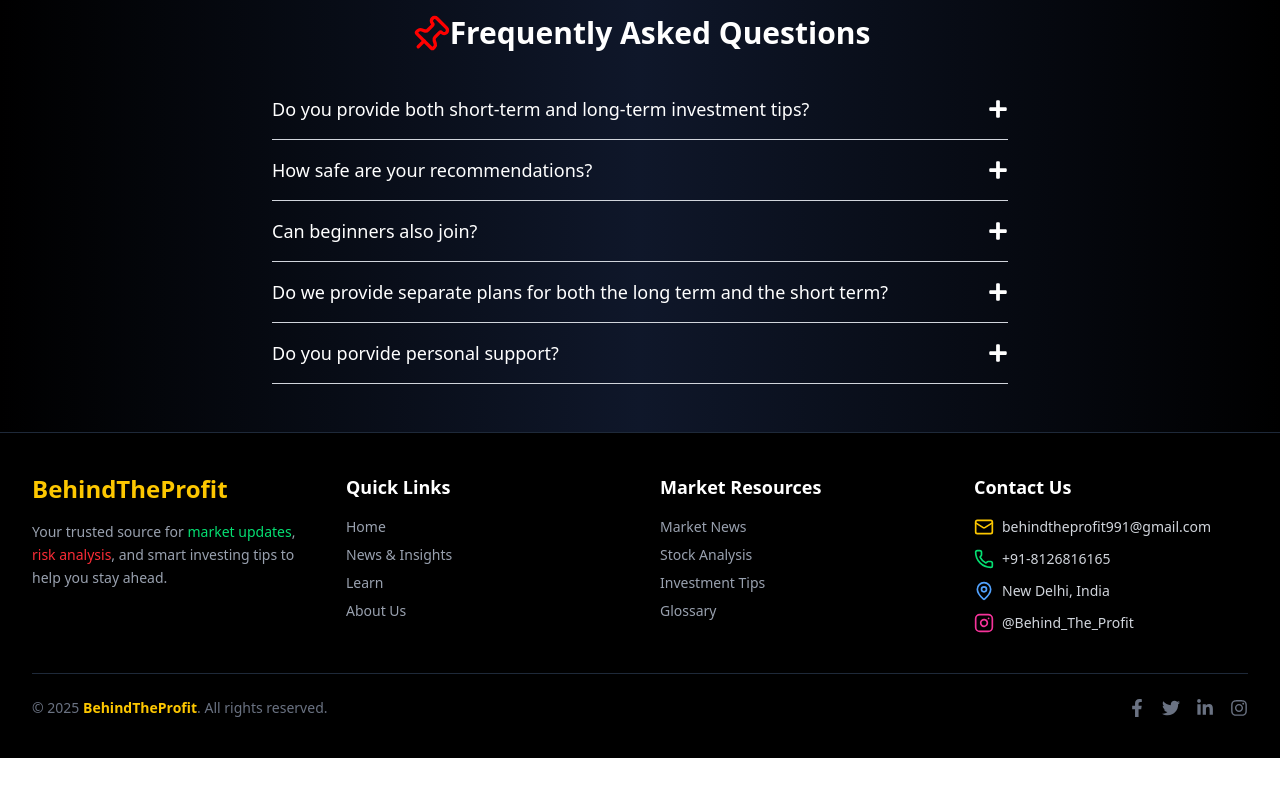
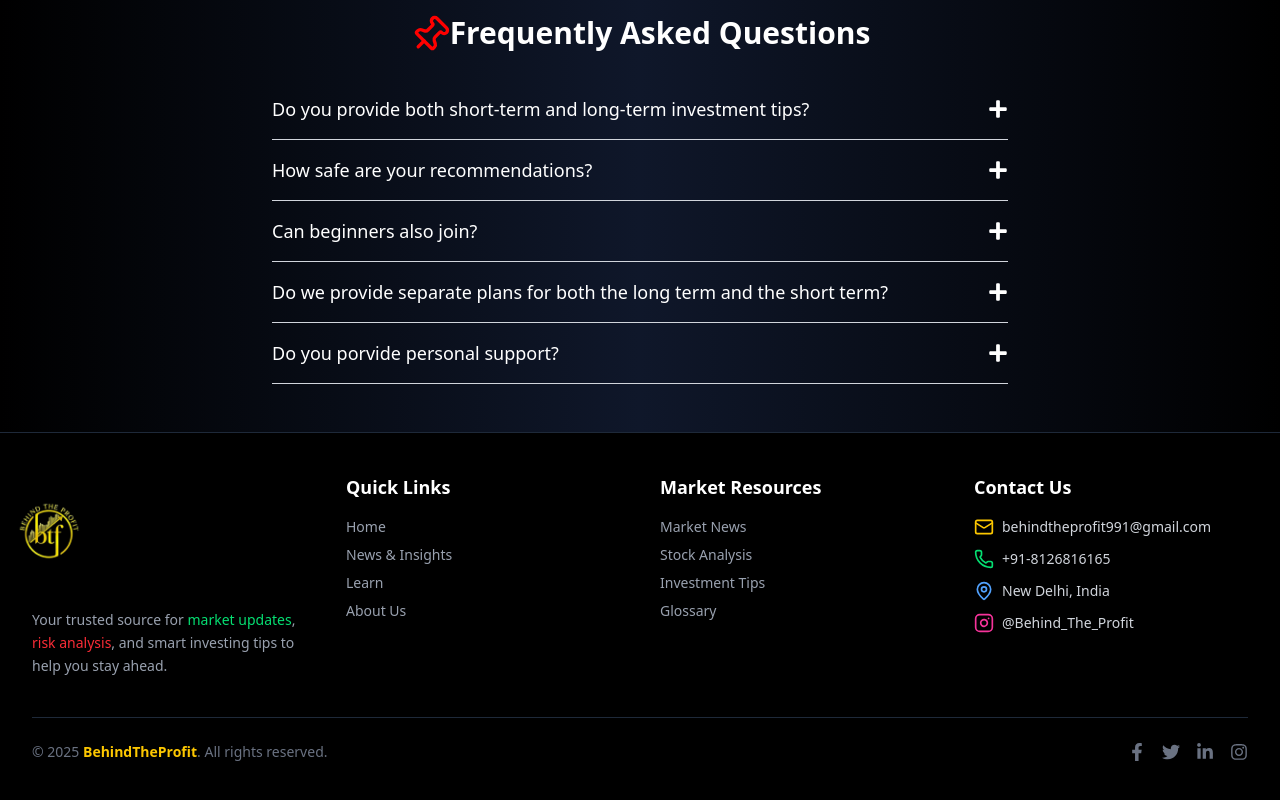
Before and after one commit to Anmolsharma1228/behindtheprofitportal, a React (Vite) app: page /Learn in a window 1280 px wide. Shown: the part 2465-3265 px from the top of the page. Before the commit the page ends 3223 px from the top, so only its background shows below. Built offline with nearby package versions, Linux system fonts and the light colour scheme.

Commit message:
Add logo in footer

```diff
--- a/src/components/Footer.jsx
+++ b/src/components/Footer.jsx
@@ -6,6 +6,7 @@ import {
   FaInstagram,
 } from "react-icons/fa";
 import { Phone, Mail, MapPin, Instagram } from "lucide-react";
+import logo2 from '../assets/Images/logo2.png'
 
 export default function Footer() {
   return (
@@ -15,9 +16,10 @@ export default function Footer() {
         <div className="grid grid-cols-1 md:grid-cols-4 gap-10 border-b border-gray-800 pb-10">
           {/* Logo & About */}
           <div>
-            <h2 className="text-2xl font-bold text-yellow-400">
+            {/* <h2 className="text-2xl font-bold text-yellow-400">
               BehindTheProfit
-            </h2>
+            </h2> */}
+            <img src={logo2} className="ml-[-43px] w-[80px] sm:w-[120px] h-auto object-contain" />
             <p className="mt-4 text-sm text-gray-400 leading-relaxed">
               Your trusted source for{" "}
               <span className="text-green-400">market updates</span>,{" "}
--- a/src/components/WhatsAppButton.jsx
+++ b/src/components/WhatsAppButton.jsx
@@ -10,7 +10,7 @@ const WhatsAppButton = () => {
     <Link
       to={`https://wa.me/${phoneNumber}`}
       rel="noopener noreferrer"
-      className="fixed bottom-6 right-6 bg-green-500 hover:bg-green-600 text-white p-4 rounded-full shadow-lg transition duration-300 z-50"
+      className="fixed bottom-10 right-6 bg-green-500 hover:bg-green-600 text-white p-4 rounded-full shadow-lg transition duration-300 z-50"
     >
       <FaWhatsapp size={30} />
     </Link>
```
Also changed, not shown: src/assets/Images/news.avif (deleted).
